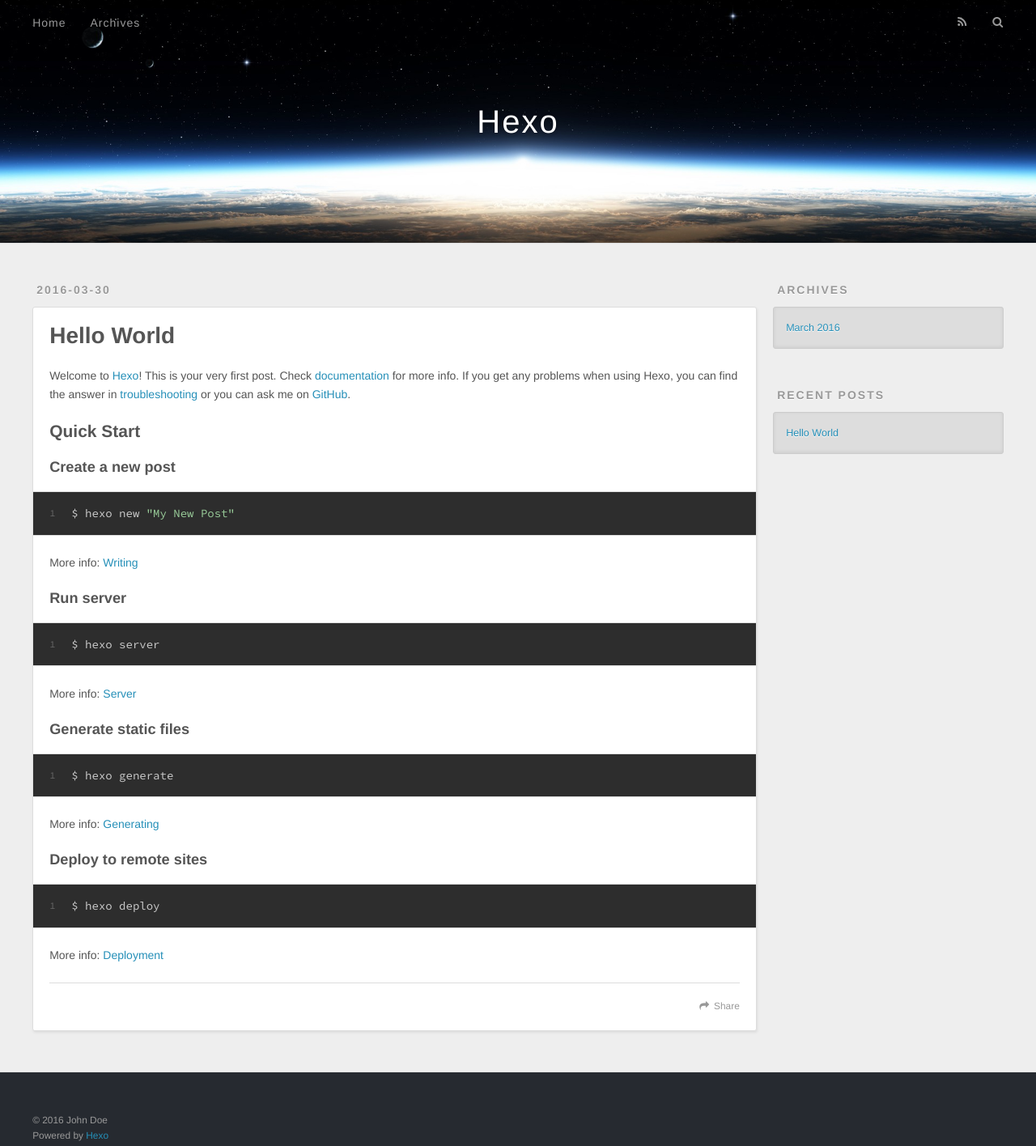
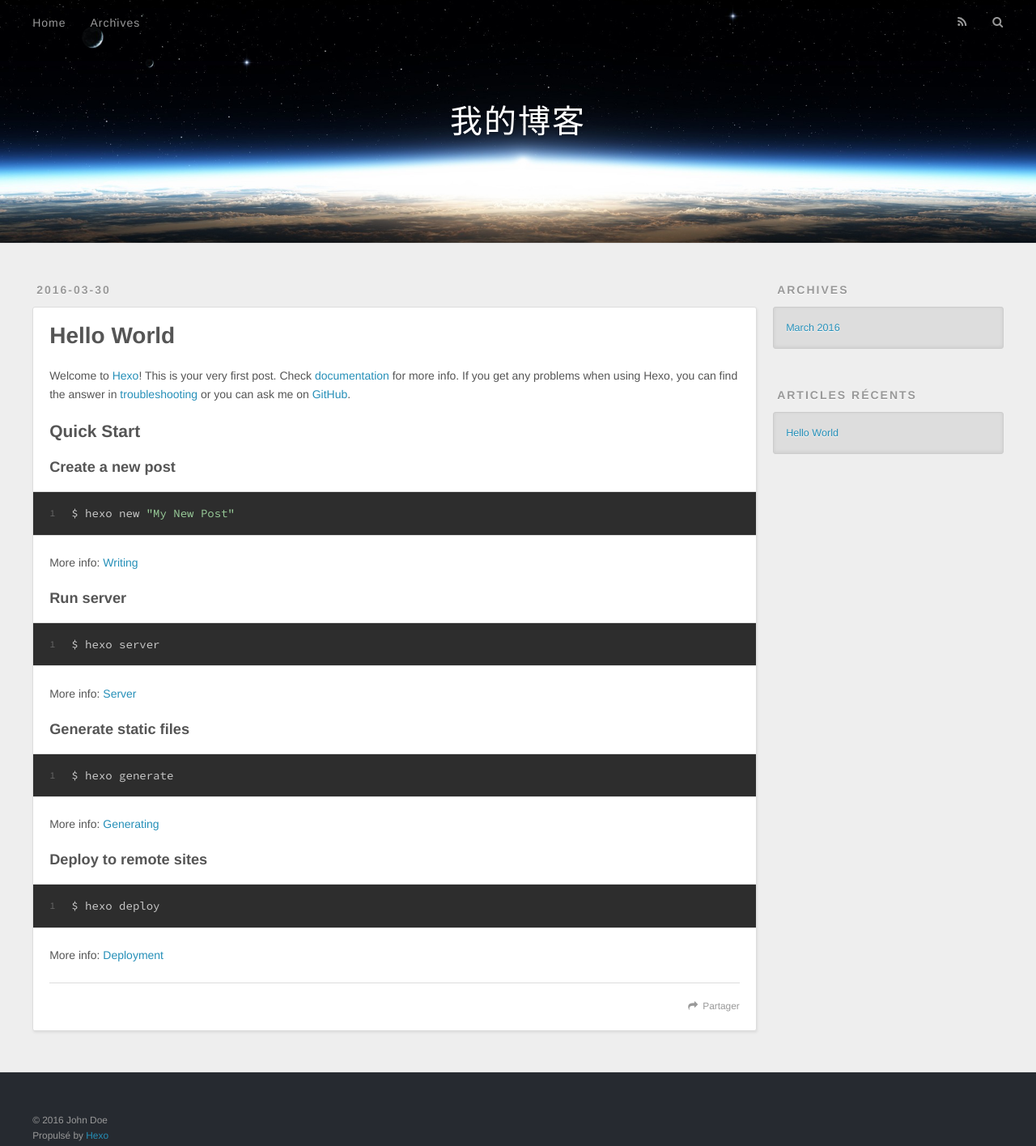
Before and after one commit to wenfeel/wenfee, a plain HTML site: page index.html in a window 1280 px wide. Shown: the whole page at 81% size. Drawn offline with nearby package versions, Linux system fonts and the light colour scheme.

Commit message:
Site updated: 2016-03-30 17:22:37

```diff
--- a/2016/03/30/hello-world/index.html
+++ b/2016/03/30/hello-world/index.html
@@ -3,14 +3,14 @@
 <head>
   <meta charset="utf-8">
 
-  <title>Hello World | Hexo</title>
+  <title>Hello World | 我的博客</title>
   <meta name="viewport" content="width=device-width, initial-scale=1, maximum-scale=1">
   <meta name="description" content="Welcome to Hexo! This is your very first post. Check documentation for more info. If you get any problems when using Hexo, you can find the answer in troubleshooting or you can ask me on GitHub.
 Quick">
 <meta property="og:type" content="article">
 <meta property="og:title" content="Hello World">
 <meta property="og:url" content="http://yoursite.com/2016/03/30/hello-world/index.html">
-<meta property="og:site_name" content="Hexo">
+<meta property="og:site_name" content="我的博客">
 <meta property="og:description" content="Welcome to Hexo! This is your very first post. Check documentation for more info. If you get any problems when using Hexo, you can find the answer in troubleshooting or you can ask me on GitHub.
 Quick">
 <meta property="og:updated_time" content="2016-03-30T05:41:20.252Z">
@@ -19,7 +19,7 @@
 <meta name="twitter:description" content="Welcome to Hexo! This is your very first post. Check documentation for more info. If you get any problems when using Hexo, you can find the answer in troubleshooting or you can ask me on GitHub.
 Quick">
 
-    <link rel="alternate" href="/atom.xml" title="Hexo" type="application/atom+xml">
+    <link rel="alternate" href="/atom.xml" title="我的博客" type="application/atom+xml">
 
 
     <link rel="icon" href="/favicon.png">
@@ -40,7 +40,7 @@
   <div id="header-outer" class="outer">
     <div id="header-title" class="inner">
       <h1 id="logo-wrap">
-        <a href="/" id="logo">Hexo</a>
+        <a href="/" id="logo">我的博客</a>
       </h1>
 
     </div>
@@ -55,9 +55,9 @@
       </nav>
       <nav id="sub-nav">
 
-          <a id="nav-rss-link" class="nav-icon" href="/atom.xml" title="RSS Feed"></a>
+          <a id="nav-rss-link" class="nav-icon" href="/atom.xml" title="Flux RSS"></a>
 
-        <a id="nav-search-btn" class="nav-icon" title="Search"></a>
+        <a id="nav-search-btn" class="nav-icon" title="Rechercher"></a>
       </nav>
       <div id="search-form-wrap">
         <form action="//google.com/search" method="get" accept-charset="UTF-8" class="search-form"><input type="search" name="q" results="0" class="search-form-input" placeholder="Search"><button type="submit" class="search-form-submit">&#xF002;</button><input type="hidden" name="sitesearch" value="http://yoursite.com"></form>
@@ -101,7 +101,7 @@
 
     </div>
     <footer class="article-footer">
-      <a data-url="http://yoursite.com/2016/03/30/hello-world/" data-id="cimegms1d0000h4r4cmguobjx" class="article-share-link">Share</a>
+      <a data-url="http://yoursite.com/2016/03/30/hello-world/" data-id="cimen927q0000o0r4to0t8w0c" class="article-share-link">Partager</a>
 
 
     </footer>
@@ -135,7 +135,7 @@
 
 
   <div class="widget-wrap">
-    <h3 class="widget-title">Recent Posts</h3>
+    <h3 class="widget-title">Articles récents</h3>
     <div class="widget">
       <ul>
 
@@ -156,7 +156,7 @@
   <div class="outer">
     <div id="footer-info" class="inner">
       &copy; 2016 John Doe<br>
-      Powered by <a href="http://hexo.io/" target="_blank">Hexo</a>
+      Propulsé by <a href="http://hexo.io/" target="_blank">Hexo</a>
     </div>
   </div>
 </footer>
--- a/index.html
+++ b/index.html
@@ -3,19 +3,19 @@
 <head>
   <meta charset="utf-8">
 
-  <title>Hexo</title>
+  <title>我的博客</title>
   <meta name="viewport" content="width=device-width, initial-scale=1, maximum-scale=1">
   <meta name="description">
 <meta property="og:type" content="website">
-<meta property="og:title" content="Hexo">
+<meta property="og:title" content="我的博客">
 <meta property="og:url" content="http://yoursite.com/index.html">
-<meta property="og:site_name" content="Hexo">
+<meta property="og:site_name" content="我的博客">
 <meta property="og:description">
 <meta name="twitter:card" content="summary">
-<meta name="twitter:title" content="Hexo">
+<meta name="twitter:title" content="我的博客">
 <meta name="twitter:description">
 
-    <link rel="alternate" href="/atom.xml" title="Hexo" type="application/atom+xml">
+    <link rel="alternate" href="/atom.xml" title="我的博客" type="application/atom+xml">
 
 
     <link rel="icon" href="/favicon.png">
@@ -36,7 +36,7 @@
   <div id="header-outer" class="outer">
     <div id="header-title" class="inner">
       <h1 id="logo-wrap">
-        <a href="/" id="logo">Hexo</a>
+        <a href="/" id="logo">我的博客</a>
       </h1>
 
     </div>
@@ -51,9 +51,9 @@
       </nav>
       <nav id="sub-nav">
 
-          <a id="nav-rss-link" class="nav-icon" href="/atom.xml" title="RSS Feed"></a>
+          <a id="nav-rss-link" class="nav-icon" href="/atom.xml" title="Flux RSS"></a>
 
-        <a id="nav-search-btn" class="nav-icon" title="Search"></a>
+        <a id="nav-search-btn" class="nav-icon" title="Rechercher"></a>
       </nav>
       <div id="search-form-wrap">
         <form action="//google.com/search" method="get" accept-charset="UTF-8" class="search-form"><input type="search" name="q" results="0" class="search-form-input" placeholder="Search"><button type="submit" class="search-form-submit">&#xF002;</button><input type="hidden" name="sitesearch" value="http://yoursite.com"></form>
@@ -99,7 +99,7 @@
 
     </div>
     <footer class="article-footer">
-      <a data-url="http://yoursite.com/2016/03/30/hello-world/" data-id="cimegms1d0000h4r4cmguobjx" class="article-share-link">Share</a>
+      <a data-url="http://yoursite.com/2016/03/30/hello-world/" data-id="cimen927q0000o0r4to0t8w0c" class="article-share-link">Partager</a>
 
 
     </footer>
@@ -134,7 +134,7 @@
 
 
   <div class="widget-wrap">
-    <h3 class="widget-title">Recent Posts</h3>
+    <h3 class="widget-title">Articles récents</h3>
     <div class="widget">
       <ul>
 
@@ -155,7 +155,7 @@
   <div class="outer">
     <div id="footer-info" class="inner">
       &copy; 2016 John Doe<br>
-      Powered by <a href="http://hexo.io/" target="_blank">Hexo</a>
+      Propulsé by <a href="http://hexo.io/" target="_blank">Hexo</a>
     </div>
   </div>
 </footer>
```
Also changed, not shown: archives/2016/03/index.html (+10 -10 lines), archives/2016/index.html (+10 -10 lines), archives/index.html (+10 -10 lines).
